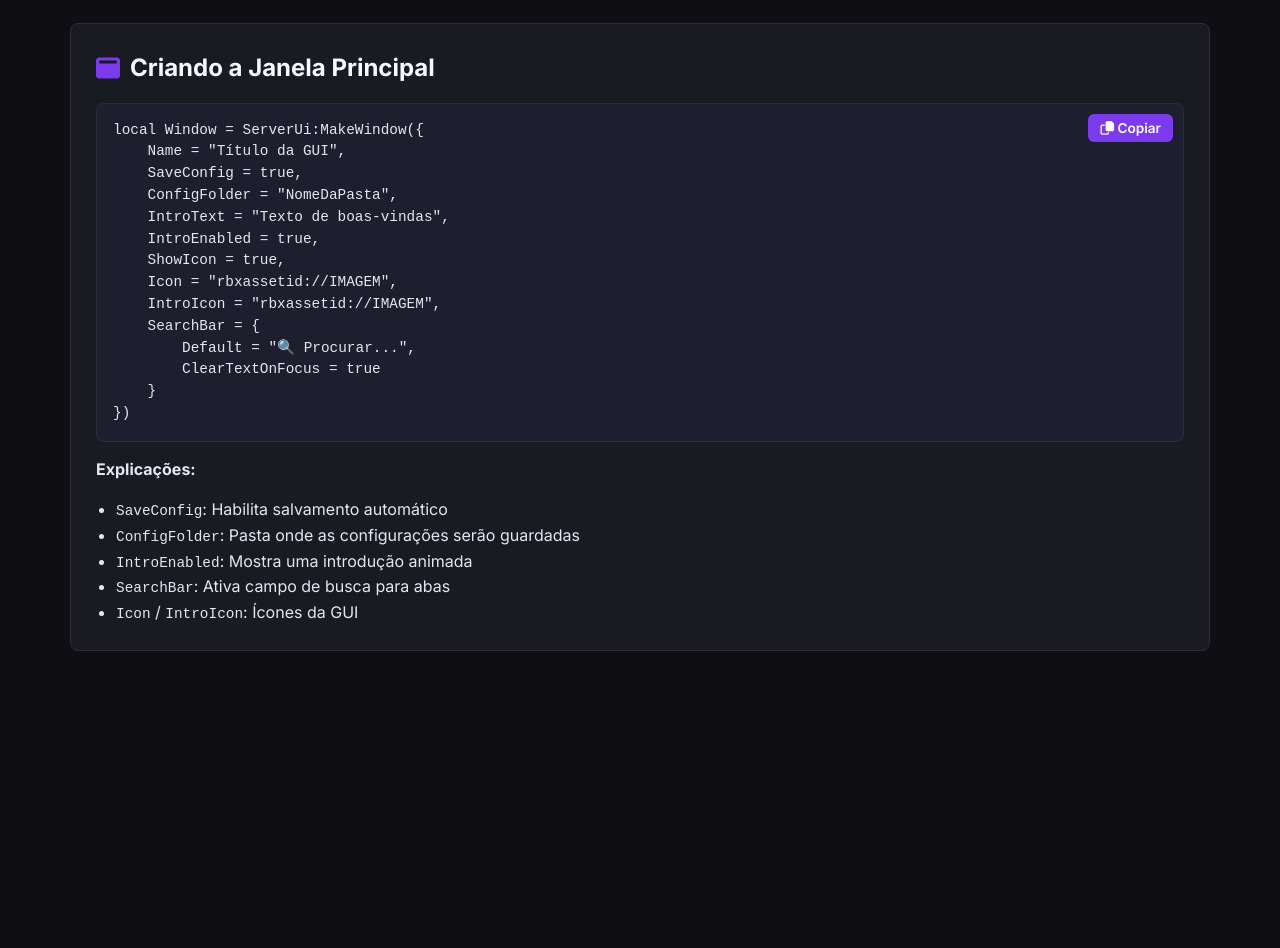
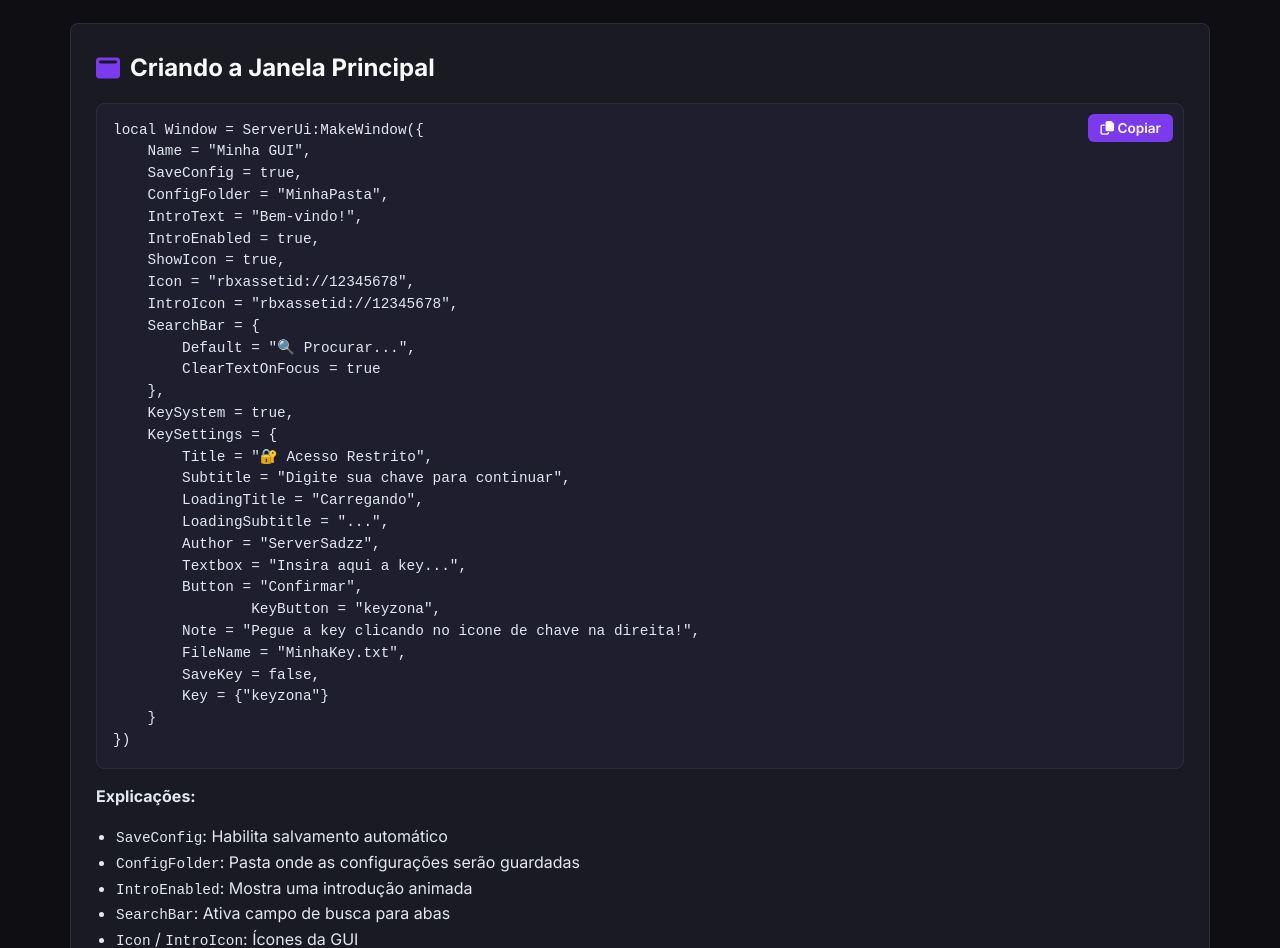
Before and after one commit to ServerSad/serversad.github.io, a plain HTML site: page index.html in a window 1280 px wide. Shown: the part 1212-2160 px from the top of the page. Before the commit the page ends 1918 px from the top, so only its background shows below. Drawn offline with Linux system fonts and the light colour scheme.

Commit message:
Update index.html

```diff
--- a/index.html
+++ b/index.html
@@ -554,17 +554,32 @@
 <div class="doc-section">
 <h2><i class="fas fa-window-maximize"></i> Criando a Janela Principal</h2>
 <pre><code class="language-lua">local Window = ServerUi:MakeWindow({
-    Name = "Título da GUI",
+    Name = "Minha GUI",
     SaveConfig = true,
-    ConfigFolder = "NomeDaPasta",
-    IntroText = "Texto de boas-vindas",
+    ConfigFolder = "MinhaPasta",
+    IntroText = "Bem-vindo!",
     IntroEnabled = true,
     ShowIcon = true,
-    Icon = "rbxassetid://IMAGEM",
-    IntroIcon = "rbxassetid://IMAGEM",
+    Icon = "rbxassetid://12345678",
+    IntroIcon = "rbxassetid://12345678",
     SearchBar = {
         Default = "🔍 Procurar...",
         ClearTextOnFocus = true
+    },
+    KeySystem = true,
+    KeySettings = {
+        Title = "🔐 Acesso Restrito",
+        Subtitle = "Digite sua chave para continuar",
+        LoadingTitle = "Carregando",
+        LoadingSubtitle = "...",
+        Author = "ServerSadzz",
+        Textbox = "Insira aqui a key...",
+        Button = "Confirmar",
+		KeyButton = "keyzona",
+        Note = "Pegue a key clicando no icone de chave na direita!",
+        FileName = "MinhaKey.txt",
+        SaveKey = false,
+        Key = {"keyzona"}
     }
 })</code></pre>
 <p><strong>Explicações:</strong></p>
```
